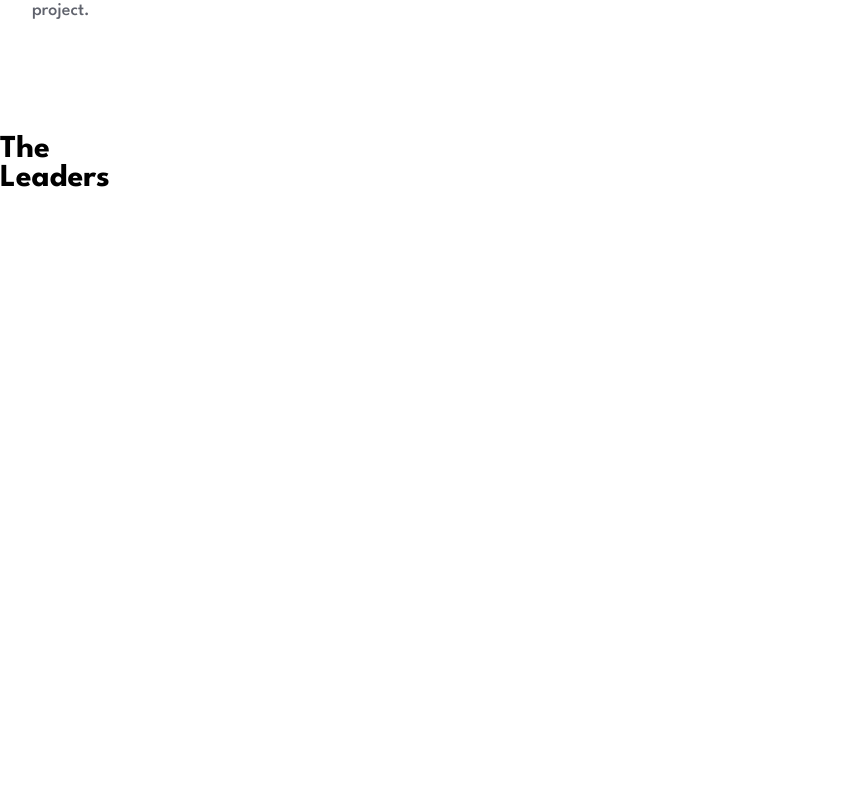
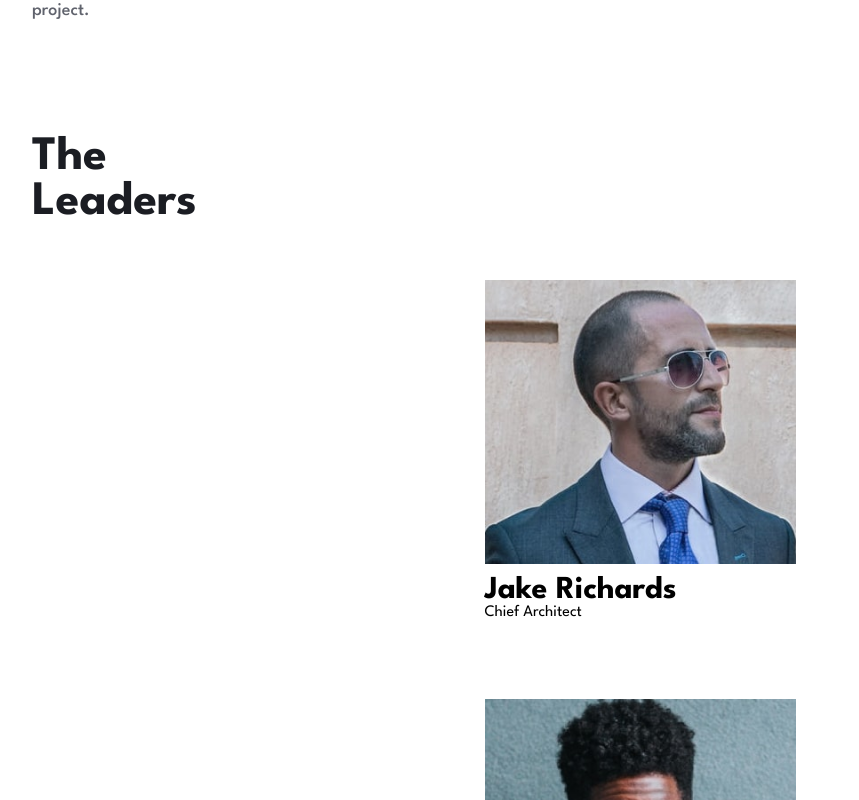
Before and after one commit to AzureCloud9/arch-studio-multipage-website, a React (Vite) app: page /arch-studio-multipage-website/about in a window 1280 px wide. Shown: the part 1380-2180 px from the top of the page, without its empty margins (0-859 px from the left). Before the commit the page ends 1573 px from the top, so only its background shows below. Built offline with nearby package versions, Linux system fonts and the light colour scheme.

Commit message:
update about us page.

```diff
--- a/src/pages/about/About.css
+++ b/src/pages/about/About.css
@@ -49,3 +49,19 @@
     margin-left: 33px;
     margin-bottom: 68px;
 }
+
+.owners-title {
+    margin-left: 32px;
+    color: #1B1D23;
+    font-size: 48px;
+    font-weight: 700;
+    margin-bottom: 55px;
+}
+
+.owners-boxes {
+    display: flex;
+    justify-content: center;
+    align-items: center;
+    flex-direction: column;
+    width: 100vw;
+}
--- a/src/pages/about/About.jsx
+++ b/src/pages/about/About.jsx
@@ -1,5 +1,12 @@
 import hero from '../../assets/about/mobile/image-hero.jpg'
+import leaderpfp1 from '../../assets/about/desktop/avatar-jake.jpg'
+import leaderpfp2 from '../../assets/about/desktop/avatar-thompson.jpg'
+import leaderpfp3 from '../../assets/about/desktop/avatar-jackson.jpg'
+import leaderpfp4 from '../../assets/about/desktop/avatar-maria.jpg'
 import './About.css'
+import Leader from './Leader'
+import Footer from '../home/Footer'
+
 export default function About() {
   return (
     <div className="about-layout">
@@ -36,8 +43,18 @@ export default function About() {
                 professionals provides input on every<br></br>
                 project.</p>
         </div>
+        <div className='owners'>
+            <h1 className='owners-title'>The <br></br> Leaders</h1>
+            <div className='owners-boxes'>
+                <Leader img={leaderpfp1} title={"Jake Richards"} rank={"Chief Architect"}/>
+                <Leader img={leaderpfp2} title={"Thompson Smith"} rank={"Head of Finance"}/>
+                <Leader img={leaderpfp3} title={"Jackson Rourke"} rank={"Lead Designer"}/>
+                <Leader img={leaderpfp4} title={"Maria Simpson"} rank={"Senior Architect"}/>
+            </div>
+        </div>
 
-        <h1>The <br></br> Leaders</h1>
+
+        <Footer/>
     </div>
   )
 }
--- /dev/null
+++ b/src/pages/about/Leader.css
@@ -0,0 +1,10 @@
+.leader-box img {
+    width: 311px;
+    height: 284px;
+    filter: brightness(100%);
+    margin-bottom: 8px;
+}
+
+.leader-box p {
+    margin-bottom: 79px;
+}
--- /dev/null
+++ b/src/pages/about/Leader.jsx
@@ -0,0 +1,10 @@
+import './Leader.css'
+export default function Leader({title, rank, img}) {
+  return (
+    <div className='leader-box'>
+        <img src={img} alt='pic'></img>
+        <h1>{title}</h1>
+        <p>{rank}</p>
+    </div>
+  )
+}
```
